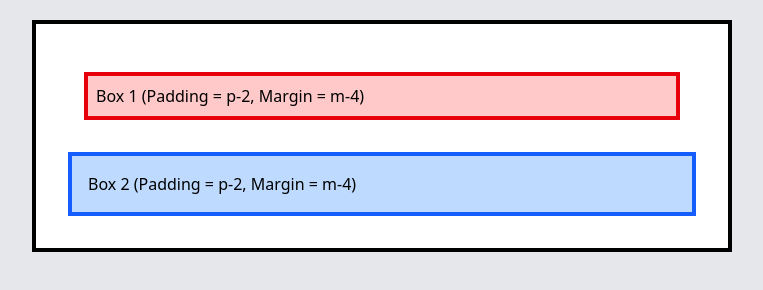
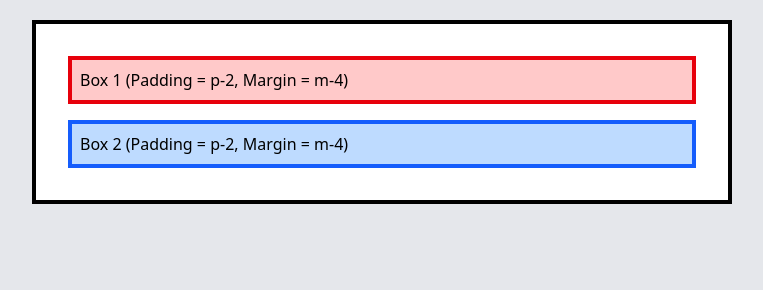
Before and after one commit to amjadniazi48/bootcamptailwind, a website: page src/boxmodel_t.html in a window 1280 px wide. Shown: the part 80-370 px from the top of the page, without its empty margins (8-771 px from the left). Drawn offline with nearby package versions, Linux system fonts and the light colour scheme.

Commit message:
Added box model again

```diff
--- a/src/boxmodel_t.html
+++ b/src/boxmodel_t.html
@@ -15,12 +15,12 @@
       <div class="w-[700px] border-4 border-black bg-white p-4">
 
         <!-- Box 1 -->
-        <div class="border-4 border-red-600 p-2 m-8 bg-red-200">
+        <div class="border-4 border-red-600 p-2 m-4 bg-red-200">
             Box 1 (Padding = p-2, Margin = m-4)
         </div>
 
         <!-- Box 2 -->
-        <div class="border-4 border-blue-600 p-4 m-4 bg-blue-200">
+        <div class="border-4 border-blue-600 p-2 m-4 bg-blue-200">
             Box 2 (Padding = p-2, Margin = m-4)
         </div>
 
```
